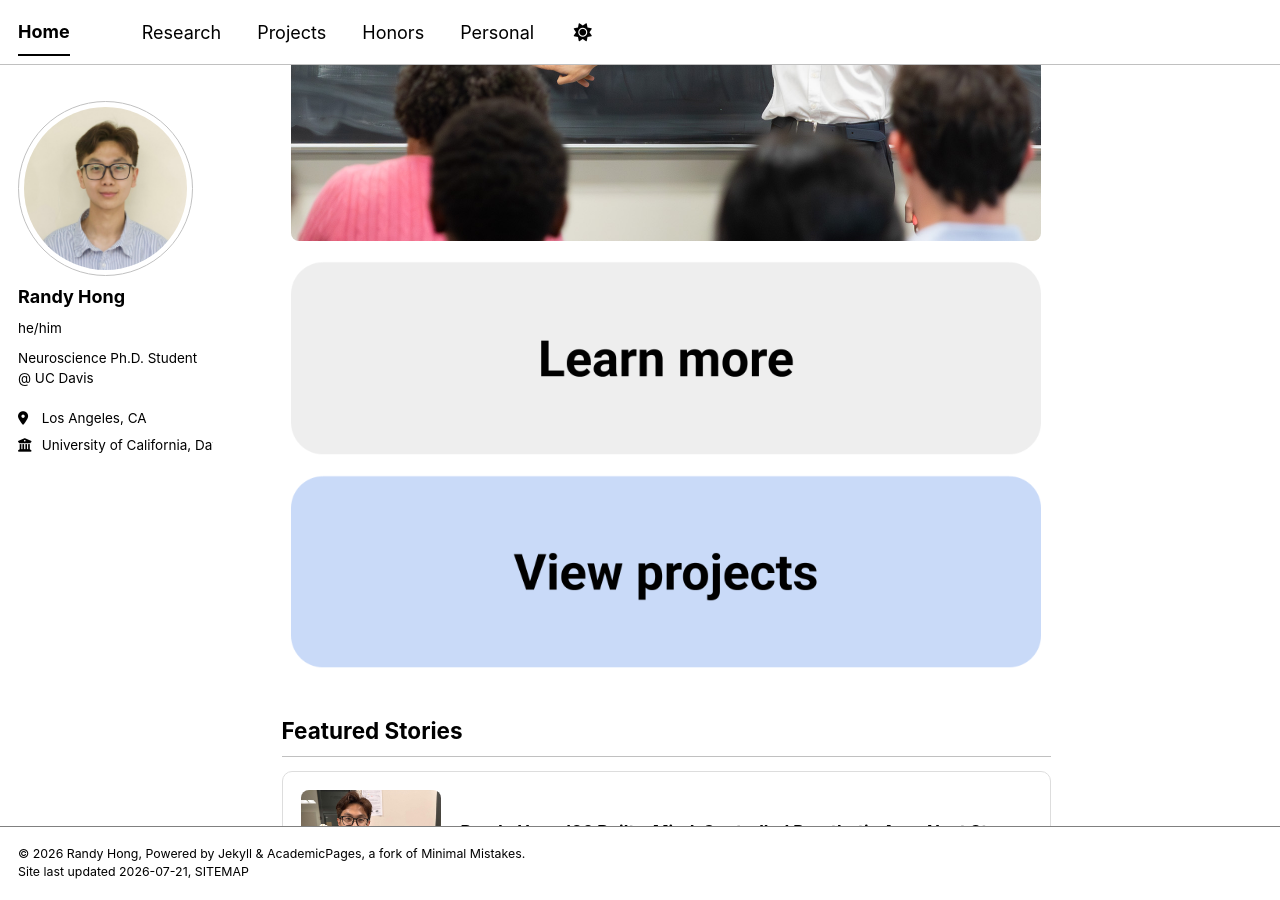
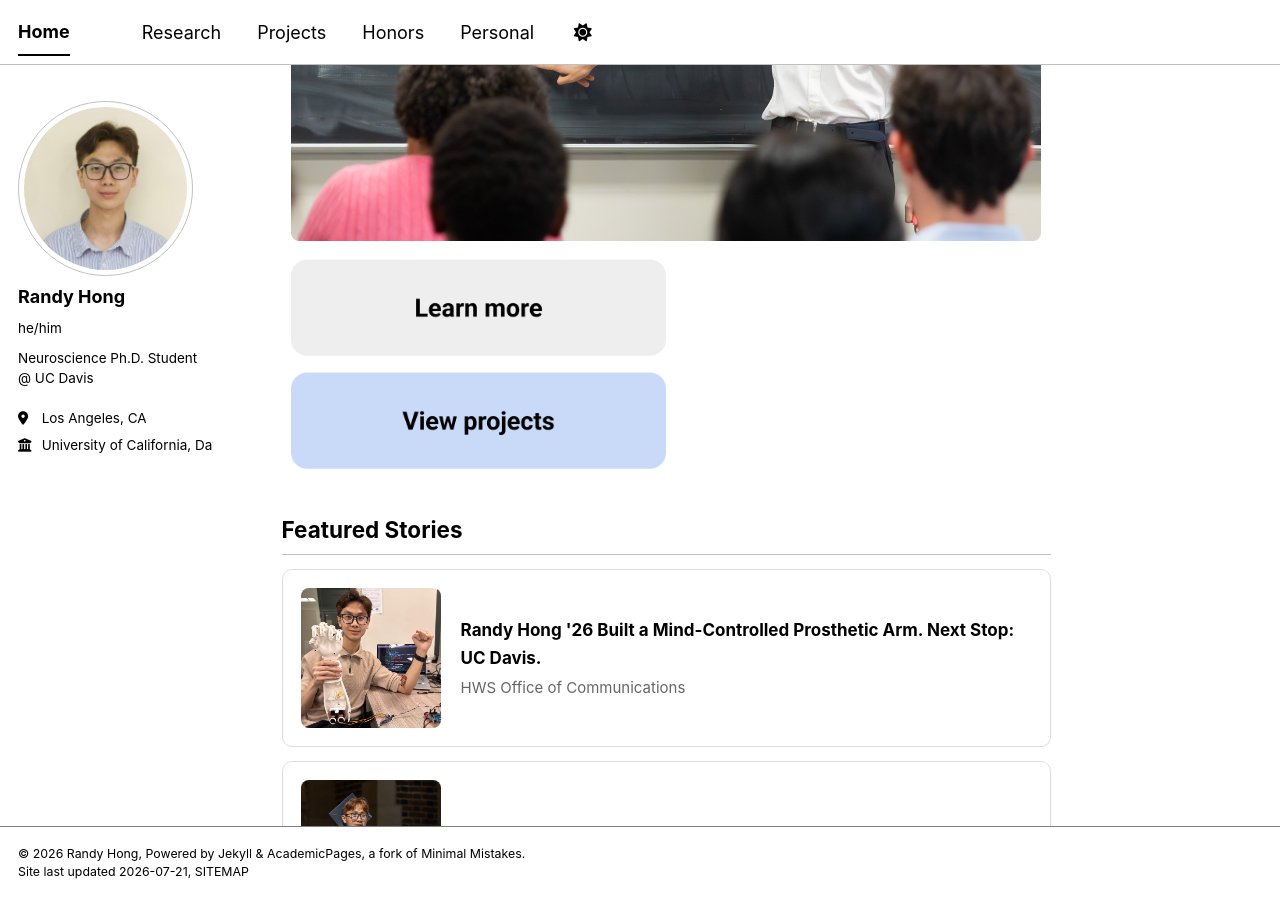
Before and after one commit to randyhongg/randyhongg.github.io, a Jekyll site: the page built from _pages/about.md, in a window 1280 px wide and 900 px high, scrolled down 1255 px. Built offline with Jekyll 4.4.1, drawn with Linux system fonts in a browser that asks for light colours; a style sheet for code colours, icons or effects is not loaded.

Commit message:
Update about.md

```diff
--- a/_pages/about.md
+++ b/_pages/about.md
@@ -49,12 +49,12 @@ I am interested in decoding neural signals and interfacing with the brain. My ca
 <div style="width: 100%; max-width: 750px; margin: 0 auto;">
   <img src="../images/holland_teach.jpg" alt="Alt text" class="hero-fade-in" style="width: 100%; border-radius: 8px; display: block;">
 
-  <div style="display: flex; flex-direction: column; gap: 12px; margin-top: 16px;">
+  <div style="display: flex; flex-direction: column; align-items: flex-start; gap: 12px; margin-top: 16px;">
     <a href="/research/">
-      <img src="../images/learn_more.png" alt="Learn more about my research" style="width: 100%; display: block;">
+      <img src="../images/learn_more.png" alt="Learn more about my research" style="width: 50%; display: block;">
     </a>
     <a href="/projects/">
-      <img src="../images/view_projects.png" alt="View my projects" style="width: 100%; display: block;">
+      <img src="../images/view_projects.png" alt="View my projects" style="width: 50%; display: block;">
     </a>
   </div>
 </div>
```
